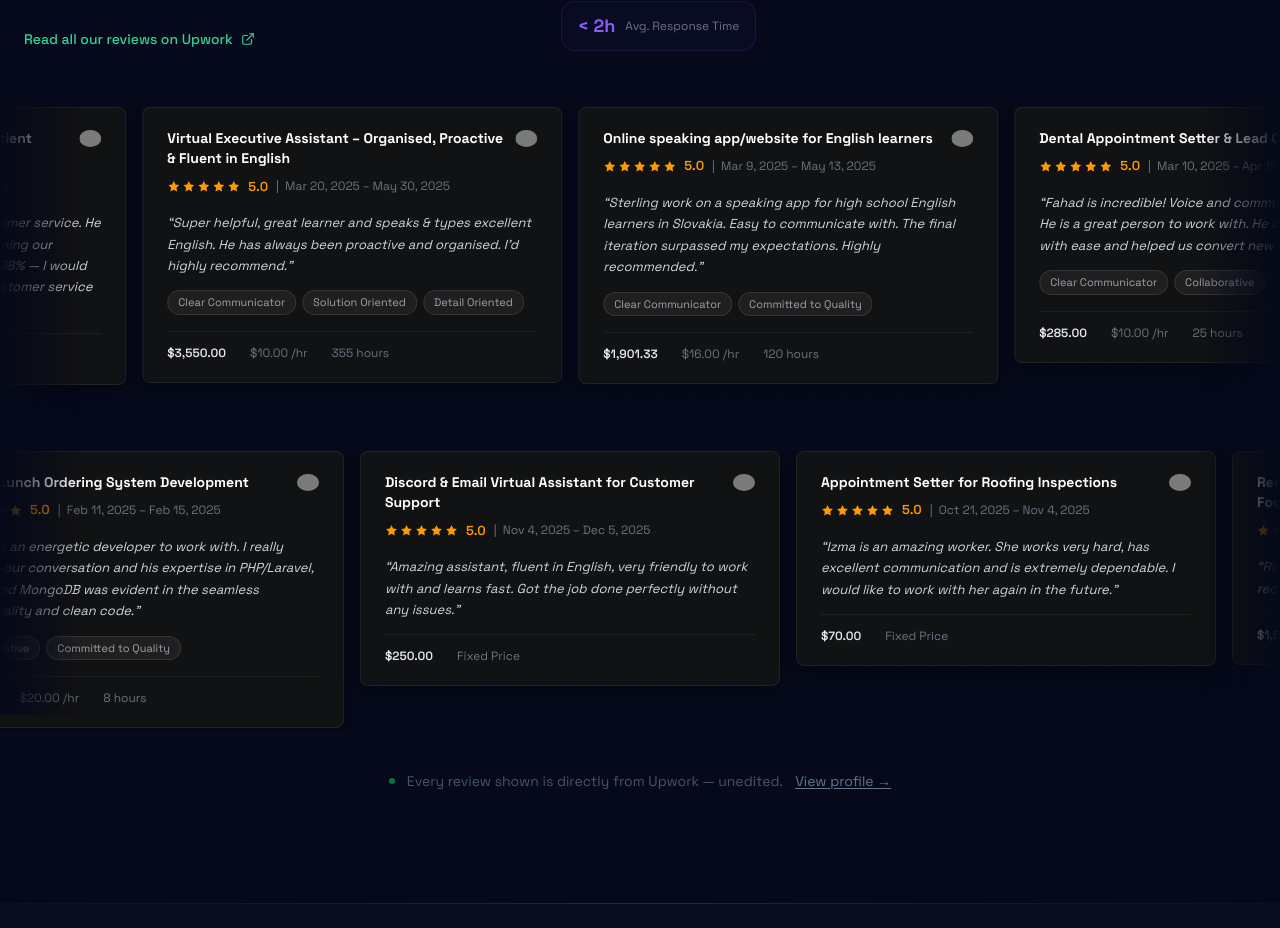
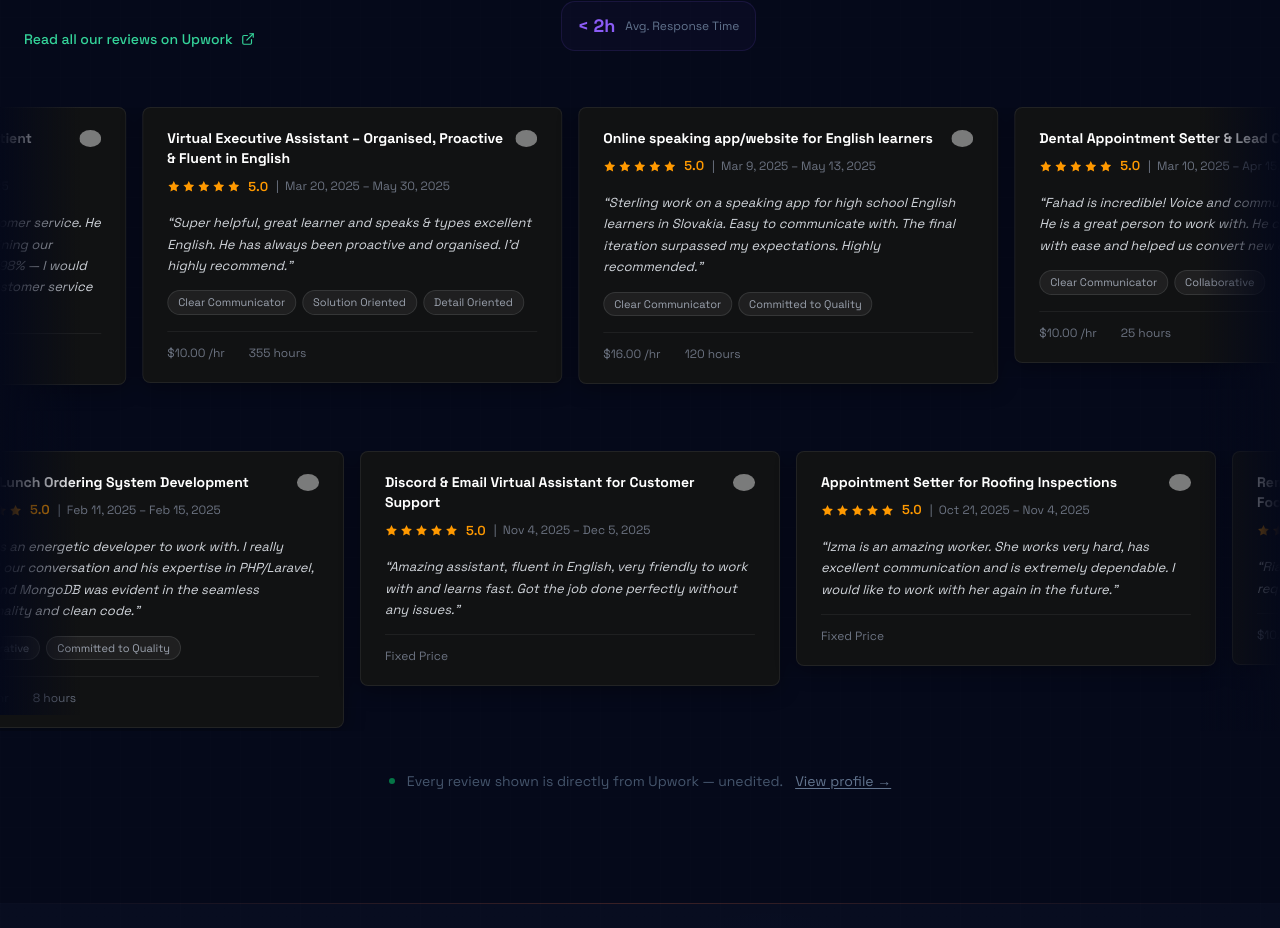
Before and after one commit to xunzag/babar-tech, a Next.js app: page / in a window 1280 px wide. Shown: the part 4696-5624 px from the top of the page. Built offline with nearby package versions, Linux system fonts and the light colour scheme; grey boxes are pictures that could not be loaded.

Commit message:
Remove contract earnings from review cards

```diff
--- a/src/components/sections/UpworkCredibility.tsx
+++ b/src/components/sections/UpworkCredibility.tsx
@@ -236,7 +236,6 @@ function ReviewCard({ review }: { review: (typeof REVIEWS)[number] }) {
         className="flex gap-6 pt-3"
         style={{ borderTop: "1px solid rgba(255,255,255,0.06)", color: "#6b7280", fontSize: "12px" }}
       >
-        <span style={{ color: "#e5e7eb", fontWeight: 600 }}>{review.amount}</span>
         <span>{review.rate}</span>
         {review.hours && <span>{review.hours}</span>}
       </div>
```
